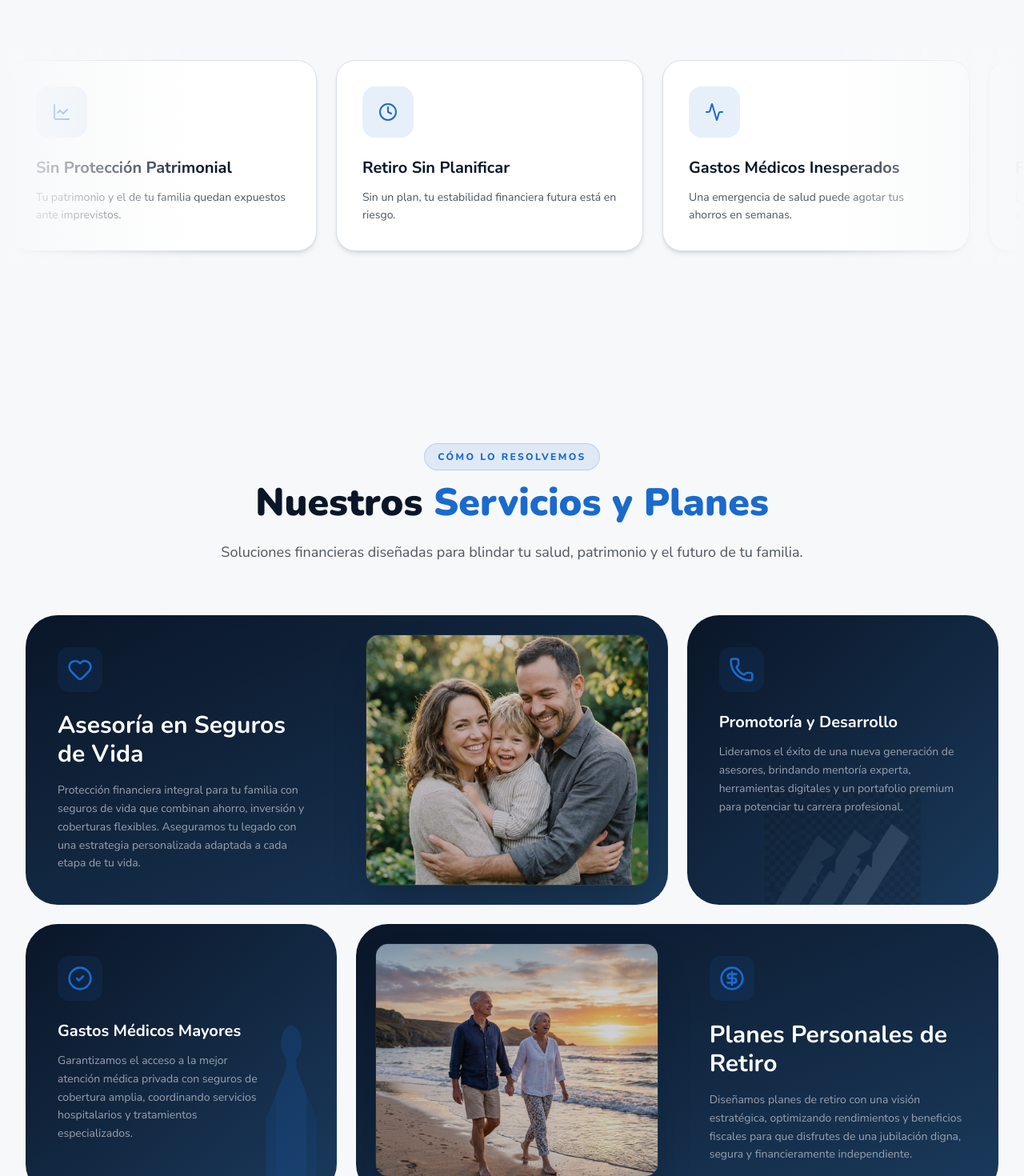
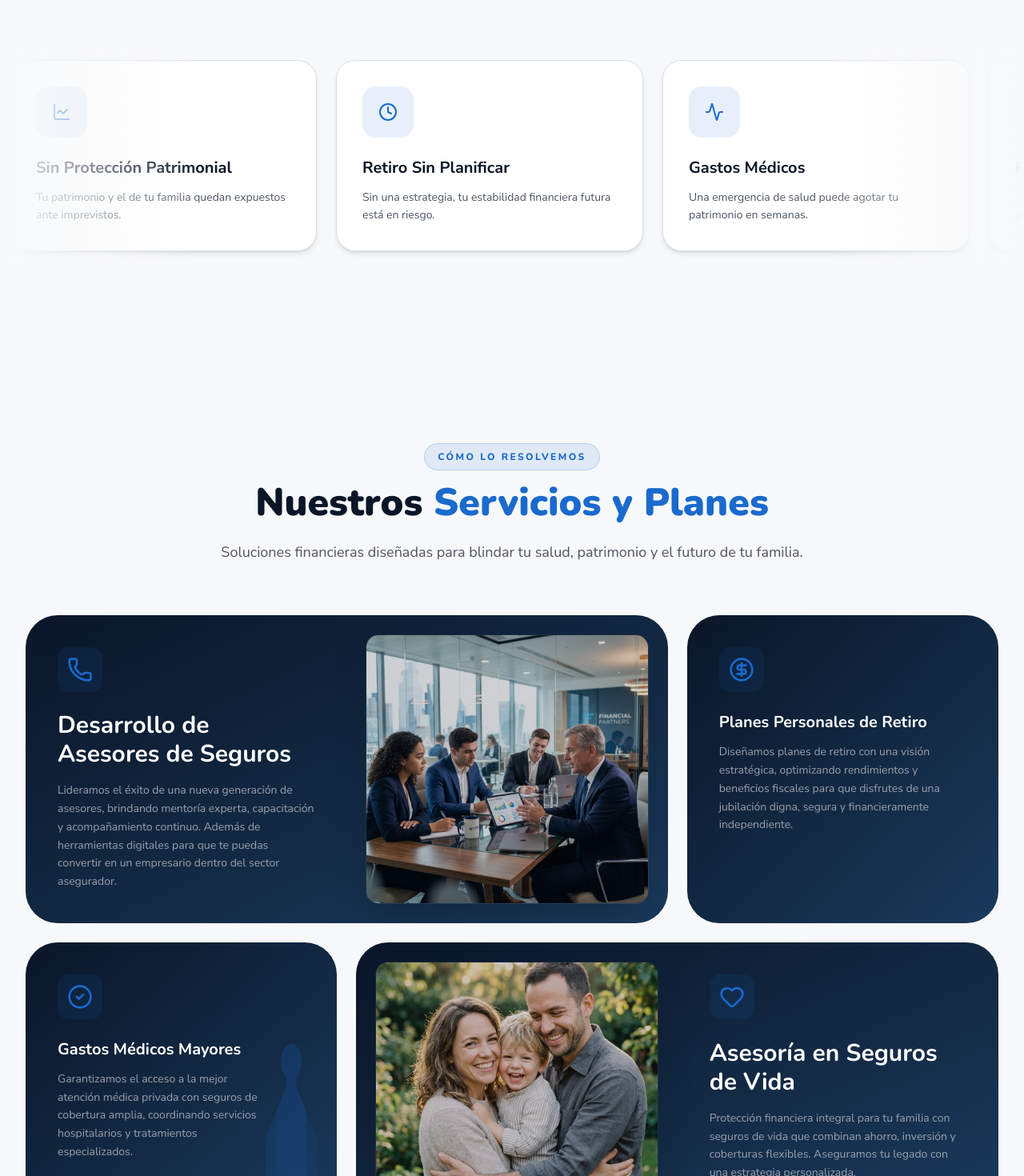
Before and after one commit to eltanook/bsfasesores, a Next.js app: page / in a window 1280 px wide. Shown: the part 1200-2670 px from the top of the page at 80% size. Built offline with nearby package versions, Linux system fonts and the light colour scheme.

Commit message:
feat: implement comprehensive landing page sections and views for BSF Asesores website

```diff
--- a/components/bsf/sections/hero-section.tsx
+++ b/components/bsf/sections/hero-section.tsx
@@ -3,14 +3,14 @@
 import { useState, useEffect, useRef } from "react"
 import { motion, AnimatePresence } from "framer-motion"
 import { Button } from "@/components/ui/button"
-import { Heart, TrendingUp, Building2, ShieldCheck } from "lucide-react"
+import { Heart, TrendingUp, Building2, ShieldCheck, Home } from "lucide-react"
 import type { ViewType } from "@/app/page"
 
 interface HeroSectionProps {
   onNavigate: (view: ViewType) => void
 }
 
-const dynamicWords = ["Familia", "Retiro", "Empresa", "Salud"]
+const dynamicWords = ["Familia", "Retiro", "Empresa", "Patrimonio", "Salud"]
 
 // CountUp component
 function CountUpStat({ end, suffix = "", label }: { end: number; suffix?: string; label: string }) {
@@ -96,7 +96,7 @@ export function HeroSection({ onNavigate }: HeroSectionProps) {
           >
             <h1 className="text-6xl md:text-5xl lg:text-8xl font-black leading-[1.1] mb-8 font-serif text-[#1a6acd] dark:text-white">
               Protegemos tu <br/>
-              <span className="relative inline-block min-w-[200px]">
+              <span className="relative inline-block min-w-[280px]">
                 <AnimatePresence mode="wait">
                   <motion.span
                     key={dynamicWords[currentWordIndex]}
@@ -173,9 +173,10 @@ export function HeroSection({ onNavigate }: HeroSectionProps) {
                           {index === 0 && <Heart className="w-5 h-5 text-white" />}
                           {index === 1 && <TrendingUp className="w-5 h-5 text-white" />}
                           {index === 2 && <Building2 className="w-5 h-5 text-white" />}
-                          {index === 3 && <ShieldCheck className="w-5 h-5 text-white" />}
+                          {index === 3 && <Home className="w-5 h-5 text-white" />}
+                          {index === 4 && <ShieldCheck className="w-5 h-5 text-white" />}
                         </div>
-                        <span className="text-white font-medium">{word}</span>
+                        <span className="text-white font-medium">{word === "Patrimonio" ? "Patrimonio (Autos y Casas)" : word}</span>
                       </motion.div>
                     ))}
                   </div>
--- a/components/bsf/sections/problem-section.tsx
+++ b/components/bsf/sections/problem-section.tsx
@@ -2,7 +2,7 @@
 
 import { motion } from "framer-motion"
 import { AnimateOnScroll } from "@/components/bsf/animate-on-scroll"
-import { LineChart, Clock, Activity, HelpCircle, TrendingDown, ShieldAlert, GraduationCap, UserCircle } from "lucide-react"
+import { LineChart, Clock, Activity, HelpCircle, TrendingDown, ShieldAlert, GraduationCap, UserCircle, CarFront, Home } from "lucide-react"
 
 const problems = [
   {
@@ -12,13 +12,18 @@ const problems = [
   },
   {
     title: "Retiro Sin Planificar",
-    description: "Sin un plan, tu estabilidad financiera futura está en riesgo.",
+    description: "Sin una estrategia, tu estabilidad financiera futura está en riesgo.",
     icon: <Clock className="w-6 h-6" />,
   },
   {
-    title: "Gastos Médicos Inesperados",
-    description: "Una emergencia de salud puede agotar tus ahorros en semanas.",
+    title: "Gastos Médicos",
+    description: "Una emergencia de salud puede agotar tu patrimonio en semanas.",
     icon: <Activity className="w-6 h-6" />,
+  },
+  {
+    title: "Patrimonio (Autos y Casas)",
+    description: "¿Están tus bienes más preciados realmente protegidos ante cualquier siniestro?",
+    icon: <Home className="w-6 h-6" />,
   },
   {
     title: "Falta de Asesoría",
@@ -32,12 +37,12 @@ const problems = [
   },
   {
     title: "Patrimonio Expuesto",
-    description: "Años de esfuerzo pueden desaparecer ante una crisis no prevista.",
+    description: "Años de esfuerzo pueden desaparecer ante una eventualidad no prevista.",
     icon: <ShieldAlert className="w-6 h-6" />,
   },
   {
     title: "Educación Incierta",
-    description: "El costo de la universidad crece más rápido que la economía.",
+    description: "¿Estás preparado para el costo de la universidad de tus hijos?",
     icon: <GraduationCap className="w-6 h-6" />,
   },
   {
--- a/components/bsf/sections/services-section.tsx
+++ b/components/bsf/sections/services-section.tsx
@@ -7,22 +7,22 @@ import Image from "next/image"
 
 const services = [
   {
-    title: "Asesoría en Seguros de Vida",
-    description: "Protección financiera integral para tu familia con seguros de vida que combinan ahorro, inversión y coberturas flexibles. Aseguramos tu legado con una estrategia personalizada adaptada a cada etapa de tu vida.",
+    title: "Desarrollo de Asesores de Seguros",
+    description: "Lideramos el éxito de una nueva generación de asesores, brindando mentoría experta, capacitación y acompañamiento continuo. Además de herramientas digitales para que te puedas convertir en un empresario dentro del sector asegurador.",
     featured: true,
   },
   {
-    title: "Promotoría y Desarrollo",
-    description: "Lideramos el éxito de una nueva generación de asesores, brindando mentoría experta, herramientas digitales y un portafolio premium para potenciar tu carrera profesional.",
+    title: "Planes Personales de Retiro",
+    description: "Diseñamos planes de retiro con una visión estratégica, optimizando rendimientos y beneficios fiscales para que disfrutes de una jubilación digna, segura y financieramente independiente.",
+    featured: true,
   },
   {
     title: "Gastos Médicos Mayores",
     description: "Garantizamos el acceso a la mejor atención médica privada con seguros de cobertura amplia, coordinando servicios hospitalarios y tratamientos especializados.",
   },
   {
-    title: "Planes Personales de Retiro",
-    description: "Diseñamos planes de retiro con una visión estratégica, optimizando rendimientos y beneficios fiscales para que disfrutes de una jubilación digna, segura y financieramente independiente.",
-    featured: true,
+    title: "Asesoría en Seguros de Vida",
+    description: "Protección financiera integral para tu familia con seguros de vida que combinan ahorro, inversión y coberturas flexibles. Aseguramos tu legado con una estrategia personalizada.",
   },
 ]
 
@@ -45,7 +45,7 @@ export function ServicesSection() {
         {/* Bento Grid Layout - 3 Columns */}
         <div className="grid md:grid-cols-2 lg:grid-cols-3 gap-6 max-w-7xl mx-auto">
 
-          {/* Service 1 - Life Insurance */}
+          {/* Service 1 - Advisor Development (Big) */}
           <AnimateOnScroll variant="slideLeft" className="md:col-span-2 lg:col-span-2">
             <motion.div
               whileHover={{ y: -5 }}
@@ -54,7 +54,7 @@ export function ServicesSection() {
               <div className="relative p-8 lg:p-10 flex flex-col z-10">
                 <div className="flex items-start justify-between mb-6">
                   <div className="p-3 bg-[#1a6acd]/10 rounded-xl">
-                    <Heart className="w-8 h-8 text-[#1a6acd]" />
+                    <Phone className="w-8 h-8 text-[#1a6acd]" />
                   </div>
                   <ArrowUpRight className="w-6 h-6 text-white opacity-0 group-hover:opacity-100 transition-all duration-300 transform group-hover:translate-x-1 group-hover:-translate-y-1" />
                 </div>
@@ -71,8 +71,8 @@ export function ServicesSection() {
               <div className="relative p-6 h-full hidden md:flex items-center justify-center">
                 <div className="relative w-full h-full rounded-2xl overflow-hidden shadow-2xl border border-white/5">
                   <Image
-                    src="/images/life-insurance.png"
-                    alt="Seguros de Vida"
+                    src="/images/mentorship_advisors.png"
+                    alt="Desarrollo de Asesores"
                     fill
                     sizes="(max-width: 768px) 100vw, (max-width: 1024px) 50vw, 400px"
                     quality={85}
@@ -84,27 +84,16 @@ export function ServicesSection() {
             </motion.div>
           </AnimateOnScroll>
 
-          {/* Service 2 - Advisor Development */}
+          {/* Service 2 - Retirement Plans (Small) */}
           <AnimateOnScroll variant="slideRight" delay={0.1} className="lg:col-span-1">
             <motion.div
               whileHover={{ y: -5 }}
               className="group relative h-full min-h-[300px] md:min-h-[260px] bg-gradient-to-br from-[#0a1628] to-[#1a3a5c] rounded-[2.5rem] overflow-hidden"
             >
-              {/* Background Favicon Logo - Bottom Center */}
-              <div className="absolute bottom-0 left-1/2 -translate-x-1/2 translate-y-1/4 opacity-[0.12] pointer-events-none hidden md:block">
-                <Image
-                  src="/images/favicon.png"
-                  alt="Background Logo"
-                  width={520}
-                  height={520}
-                  className="grayscale invert"
-                />
-              </div>
-
               <div className="relative p-8 lg:p-10 h-full flex flex-col z-10">
                 <div className="flex items-start justify-between mb-6">
                   <div className="p-3 bg-[#1a6acd]/10 rounded-xl">
-                    <Phone className="w-8 h-8 text-[#1a6acd]" />
+                    <CircleDollarSign className="w-8 h-8 text-[#1a6acd]" />
                   </div>
                   <ArrowUpRight className="w-6 h-6 text-white opacity-0 group-hover:opacity-100 transition-all duration-300 transform group-hover:translate-x-1 group-hover:-translate-y-1" />
                 </div>
@@ -118,7 +107,7 @@ export function ServicesSection() {
             </motion.div>
           </AnimateOnScroll>
 
-          {/* Service 3 - Medical Insurance */}
+          {/* Service 3 - Medical Insurance (Small) */}
           <AnimateOnScroll variant="slideLeft" delay={0.2} className="lg:col-span-1">
             <motion.div
               whileHover={{ y: -5 }}
@@ -149,7 +138,7 @@ export function ServicesSection() {
             </motion.div>
           </AnimateOnScroll>
 
-          {/* Service 4 - Retirement Plans */}
+          {/* Service 4 - Life Insurance (Big) */}
           <AnimateOnScroll variant="slideRight" delay={0.3} className="md:col-span-2 lg:col-span-2">
             <motion.div
               whileHover={{ y: -5 }}
@@ -158,8 +147,8 @@ export function ServicesSection() {
               <div className="relative p-6 h-full hidden md:flex items-center justify-center order-2 md:order-1">
                 <div className="relative w-full h-full rounded-2xl overflow-hidden shadow-2xl border border-white/5">
                   <Image
-                    src="/images/retirement.png"
-                    alt="Planes de Retiro"
+                    src="/images/life-insurance.png"
+                    alt="Seguros de Vida"
                     fill
                     sizes="(max-width: 768px) 100vw, (max-width: 1024px) 50vw, 400px"
                     quality={85}
@@ -172,7 +161,7 @@ export function ServicesSection() {
               <div className="relative p-8 lg:p-10 flex flex-col z-10 order-1 md:order-2">
                 <div className="flex items-start justify-between mb-6">
                   <div className="p-3 bg-[#1a6acd]/10 rounded-xl">
-                    <CircleDollarSign className="w-8 h-8 text-[#1a6acd]" />
+                    <Heart className="w-8 h-8 text-[#1a6acd]" />
                   </div>
                   <ArrowUpRight className="w-6 h-6 text-white opacity-0 group-hover:opacity-100 transition-all duration-300 transform group-hover:translate-x-1 group-hover:-translate-y-1" />
                 </div>
--- a/components/bsf/views/contacto-view.tsx
+++ b/components/bsf/views/contacto-view.tsx
@@ -34,8 +34,8 @@ const contactInfo = [
 
 export function ContactoView({ isDarkMode }: { isDarkMode: boolean }) {
   const calendlyUrl = isDarkMode
-    ? "https://calendly.com/alexblan/45min?hide_landing_page_details=1&hide_gdpr_banner=1&back=1&month=2026-04&background_color=0a1628&text_color=ffffff&primary_color=1a6acd"
-    : "https://calendly.com/alexblan/45min?hide_landing_page_details=1&hide_gdpr_banner=1&back=1&month=2026-04"
+    ? "https://calendly.com/alexblan?hide_landing_page_details=1&hide_gdpr_banner=1&background_color=0a1628&text_color=ffffff&primary_color=1a6acd"
+    : "https://calendly.com/alexblan?hide_landing_page_details=1&hide_gdpr_banner=1"
 
   const [formState, setFormState] = useState({
     nombre: "",
@@ -70,7 +70,7 @@ export function ContactoView({ isDarkMode }: { isDarkMode: boolean }) {
                 Entrevista con <span className="text-[#1a6acd] dark:text-white">Alex Blanco</span>
               </h2>
               <p className="text-muted-foreground max-w-2xl mx-auto leading-relaxed italic">
-                Selecciona el horario que mejor te convenga para una entrevista de perfilamiento
+                Elige el tipo de entrevista y selecciona el horario que mejor te convenga para una entrevista de perfilamiento
                 con nuestro equipo de liderazgo.
               </p>
             </div>
--- a/components/bsf/views/faq-view.tsx
+++ b/components/bsf/views/faq-view.tsx
@@ -18,7 +18,7 @@ const faqs = [
   {
     category: "general",
     question: "¿En qué ciudades de México tienen presencia?",
-    answer: "Nuestra oficina central está en la Ciudad de México (Av. Reforma), pero brindamos asesoría digital y presencial en toda la República Mexicana. Hemos protegido familias desde Tijuana hasta Cancún.",
+    answer: "Nuestra oficina central está en la Ciudad de México (Av. Reforma), pero brindamos asesoría digital en toda la República Mexicana. Hemos protegido familias desde Tijuana hasta Cancún.",
   },
   {
     category: "general",
@@ -28,7 +28,7 @@ const faqs = [
   {
     category: "general",
     question: "¿Qué compañías aseguradoras respaldan sus servicios?",
-    answer: "Trabajamos con las instituciones líderes en el mercado, incluyendo GNP, AXA, MetLife, Seguros Monterrey y Allianz, entre otras. Esto nos permite comparar y ofrecerte siempre la mejor opción.",
+    answer: "Trabajamos con las instituciones líderes en el mercado, incluyendo Seguros Monterrey, Allianz, GNP y AXA. Esto nos permite comparar y ofrecerte siempre la mejor opción.",
   },
   {
     category: "general",
@@ -62,7 +62,7 @@ const faqs = [
   {
     category: "retiro",
     question: "¿Cómo funcionan los beneficios fiscales en los planes de retiro?",
-    answer: "Los planes personales de retiro (PPR) te permiten deducir tus aportaciones de impuestos anualmente (Art. 151 LISR). Esto significa que el gobierno te devuelve una parte de tu ahorro cada año en tu declaración anual.",
+    answer: "Los planes personales de retiro (PPR) te permiten deducir tus aportaciones de impuestos anualmente bajo el Artículo 151 y Artículo 185 de la LISR. Esto significa que el gobierno te devuelve una parte de tu ahorro cada año en tu declaración anual.",
   },
   {
     category: "retiro",
@@ -84,17 +84,17 @@ const faqs = [
   {
     category: "asesores",
     question: "¿Qué apoyo brindan a los nuevos asesores?",
-    answer: "Ofrecemos el programa 'BSF Academy': capacitación técnica certificada, mentoría 1-a-1 con Edgar Blanco, herramientas digitales de prospección y acceso directo a los portales de las mejores aseguradoras.",
+    answer: "Con ALEZ Blanco y su equipo de desarrolladores recibirás capacitación, acompañamiento y herramientas digitales de prospección para potenciar tu carrera desde el primer día.",
   },
   {
     category: "asesores",
     question: "¿Es necesario tener experiencia previa para ser asesor?",
-    answer: "No es indispensable, pero buscamos perfiles con alta ética, vocación de servicio y ambición. Nosotros te certificamos ante la CNSF y te enseñamos la metodología que nos ha dado 25 años de éxito.",
+    answer: "No es indispensable, pero buscamos perfiles con alta ética, vocación de servicio y ambición. Nosotros te CAPACITAMOS para la certificación ante la CNSF y te enseñamos la metodología que nos ha dado 25 años de éxito.",
   },
   {
     category: "asesores",
     question: "¿Cuál es el esquema de compensación?",
-    answer: "Contamos con uno de los esquemas de comisiones y bonos más competitivos del sector, además de convenciones internacionales y premios por cumplimiento de metas de protección.",
+    answer: "Contamos con uno de los esquemas de comisiones y bonos más competitivos del sector, además de convenciones nacionales e internacionales y campañas que ofrecen premios por cumplimiento de metas.",
   },
   {
     category: "asesores",
--- a/components/bsf/views/inicio-view.tsx
+++ b/components/bsf/views/inicio-view.tsx
@@ -17,8 +17,8 @@ interface InicioViewProps {
 
 export function InicioView({ onNavigate, isDarkMode }: InicioViewProps) {
   const calendlyUrl = isDarkMode
-    ? "https://calendly.com/alexblan/45min?hide_landing_page_details=1&hide_gdpr_banner=1&back=1&month=2026-04&background_color=0a1628&text_color=ffffff&primary_color=1a6acd"
-    : "https://calendly.com/alexblan/45min?hide_landing_page_details=1&hide_gdpr_banner=1&back=1&month=2026-04"
+    ? "https://calendly.com/alexblan?hide_landing_page_details=1&hide_gdpr_banner=1&background_color=0a1628&text_color=ffffff&primary_color=1a6acd"
+    : "https://calendly.com/alexblan?hide_landing_page_details=1&hide_gdpr_banner=1"
 
   return (
     <div className="pt-16 lg:pt-20">
--- a/components/bsf/views/nosotros-view.tsx
+++ b/components/bsf/views/nosotros-view.tsx
@@ -247,6 +247,8 @@ export function NosotrosView({ onNavigate }: NosotrosViewProps) {
         </div>
       </section>
 
+      {/* Trayectoria Section - Hidden as requested */}
+      {false && (
       <section className="py-24 lg:py-32 bg-[#0a1628] text-white relative overflow-hidden">
         <div className="container mx-auto px-4 lg:px-8 relative">
           <AnimateOnScroll variant="fadeUp" className="text-center mb-24">
@@ -306,6 +308,7 @@ export function NosotrosView({ onNavigate }: NosotrosViewProps) {
           1999
         </div>
       </section>
+      )}
     </div>
   )
 }
--- a/components/bsf/views/servicios-view.tsx
+++ b/components/bsf/views/servicios-view.tsx
@@ -13,26 +13,27 @@ interface ServiciosViewProps {
 
 const services = [
   {
-    tag: "Protección Familiar",
-    title: "Asesoría En Seguros De Vida",
-    description: "No solo vendemos pólizas, diseñamos el blindaje de tu familia. Te ayudamos a elegir el seguro de vida ideal, con opciones flexibles que incluyen ahorro y cobertura personalizada.",
-    features: [
-      "Coberturas flexibles adaptadas a tu etapa de vida",
-      "Estrategias con componente de ahorro e inversión bursátil",
-      "Blindaje patrimonial ante fluctuaciones económicas",
-    ],
-    image: "/images/life-insurance.png",
-  },
-  {
     tag: "Carrera Profesional",
-    title: "Promotoría & Desarrollo de Asesores",
+    title: "Desarrollo de Asesores de Seguros",
     description: "Buscamos a los futuros líderes del sector asegurador. Te ofrecemos un programa de formación acelerada, mentoría directa y las herramientas tecnológicas más avanzadas del mercado.",
     features: [
       "Programa 'BSF Academy' de capacitación técnica",
       "Mentorías presenciales y digitales personalizadas",
-      "Ecosistema digital de prospección y CRM avanzado",
+      "Capacitación y acompañamiento continuo",
     ],
-    image: "https://images.unsplash.com/photo-1551836022-d5d88e9218df?q=80&w=1200",
+    image: "/images/mentorship_advisors.png",
+  },
+  {
+    tag: "Futuro Financiero",
+    title: "Planes Personales de Retiro (PPR)",
+    description: "El retiro es la etapa más larga de tu vida. Implementamos planes que aprovechan los beneficios fiscales para que tus rendimientos protejan tu patrimonio contra la inflación.",
+    features: [
+      "Deducibilidad de impuestos bajo el Art. 151 de la LISR",
+      "Deducibilidad bajo el Art. 185 de la LISR",
+      "Fondos de inversión con rendimientos protegidos",
+      "Protección automática contra inflación y devaluación",
+    ],
+    image: "/images/retirement.png",
   },
   {
     tag: "Salud & Bienestar",
@@ -46,15 +47,26 @@ const services = [
     image: "https://images.unsplash.com/photo-1576091160550-2173dba999ef?q=80&w=1200",
   },
   {
-    tag: "Futuro Financiero",
-    title: "Planes Personales de Retiro (PPR)",
-    description: "El retiro es la etapa más larga de tu vida. Implementamos planes que aprovechan los beneficios fiscales para que tus rendimientos protejan tu patrimonio contra la inflación.",
+    tag: "Protección Familiar",
+    title: "Asesoría En Seguros De Vida",
+    description: "No solo vendemos pólizas, diseñamos el blindaje de tu familia. Te ayudamos a elegir el seguro de vida ideal, con opciones flexibles que incluyen ahorro y cobertura personalizada.",
     features: [
-      "Deducibilidad de impuestos bajo el Art. 151 de la LISR",
-      "Fondos de inversión con rendimientos protegidos",
-      "Protección automática contra inflación y devaluación",
+      "Coberturas flexibles adaptadas a tu etapa de vida",
+      "Estrategias con componente de ahorro e inversión bursátil",
+      "Blindaje patrimonial ante fluctuaciones económicas",
     ],
-    image: "/images/retirement.png",
+    image: "/images/life-insurance.png",
+  },
+  {
+    tag: "Protección de Bienes",
+    title: "Asesoría en Protección de Patrimonio",
+    description: "Asegura lo que tanto te ha costado construir. Ofrecemos soluciones integrales para la protección de tus bienes materiales más valiosos.",
+    features: [
+      "Seguros de Auto con cobertura amplia",
+      "Protección de Hogar y Bienes Inmuebles",
+      "Asistencia ante siniestros y asesoría legal",
+    ],
+    image: "https://images.unsplash.com/photo-1560518883-ce09059eeffa?q=80&w=1200",
   },
 ]
 
--- a/components/bsf/whatsapp-button.tsx
+++ b/components/bsf/whatsapp-button.tsx
@@ -28,8 +28,6 @@ export function WhatsAppButton() {
         <path d="M17.472 14.382c-.297-.149-1.758-.867-2.03-.967-.273-.099-.471-.148-.67.15-.197.297-.767.966-.94 1.164-.173.199-.347.223-.644.075-.297-.15-1.255-.463-2.39-1.475-.883-.788-1.48-1.761-1.653-2.059-.173-.297-.018-.458.13-.606.134-.133.298-.347.446-.52.149-.174.198-.298.298-.497.099-.198.05-.371-.025-.52-.075-.149-.669-1.612-.916-2.207-.242-.579-.487-.5-.669-.51-.173-.008-.371-.01-.57-.01-.198 0-.52.074-.792.372-.272.297-1.04 1.016-1.04 2.479 0 1.462 1.065 2.875 1.213 3.074.149.198 2.096 3.2 5.077 4.487.709.306 1.262.489 1.694.625.712.227 1.36.195 1.871.118.571-.085 1.758-.719 2.006-1.413.248-.694.248-1.289.173-1.413-.074-.124-.272-.198-.57-.347m-5.421 7.403h-.004a9.87 9.87 0 01-5.031-1.378l-.361-.214-3.741.982.998-3.648-.235-.374a9.86 9.86 0 01-1.51-5.26c.001-5.45 4.436-9.884 9.888-9.884 2.64 0 5.122 1.03 6.988 2.898a9.825 9.825 0 012.893 6.994c-.003 5.45-4.437 9.884-9.885 9.884m8.413-18.297A11.815 11.815 0 0012.05 0C5.495 0 .16 5.335.157 11.892c0 2.096.547 4.142 1.588 5.945L.057 24l6.305-1.654a11.882 11.882 0 005.683 1.448h.005c6.554 0 11.89-5.335 11.893-11.893a11.821 11.821 0 00-3.48-8.413z"/>
       </svg>
 
-      {/* Pulse effect */}
-      <span className="absolute inset-0 rounded-full bg-[#1a6acd] animate-ping opacity-25" />
     </motion.a>
   )
 }
```
Also changed, not shown: components/bsf/sections/about-section.tsx (+30 -9 lines), components/bsf/sections/brands-section.tsx (+2 -5 lines), components/bsf/sections/testimonials-section.tsx (+4 -4 lines), public/images/mentorship_advisors.png (added).
